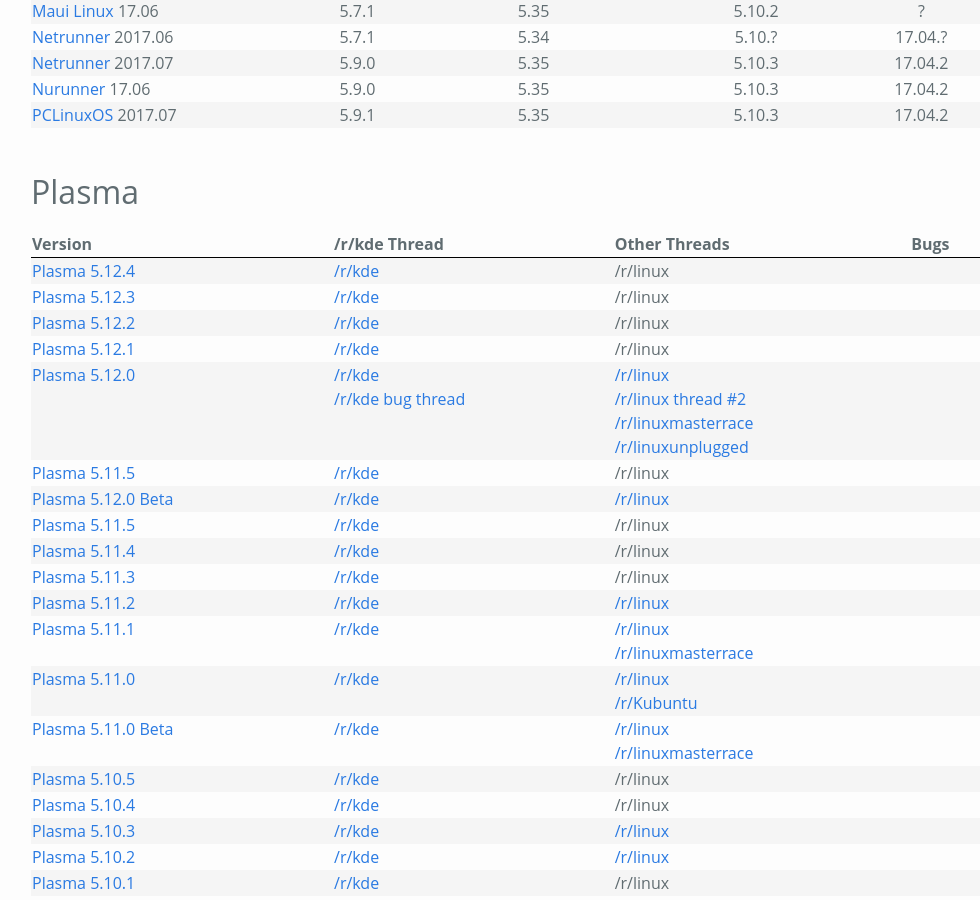
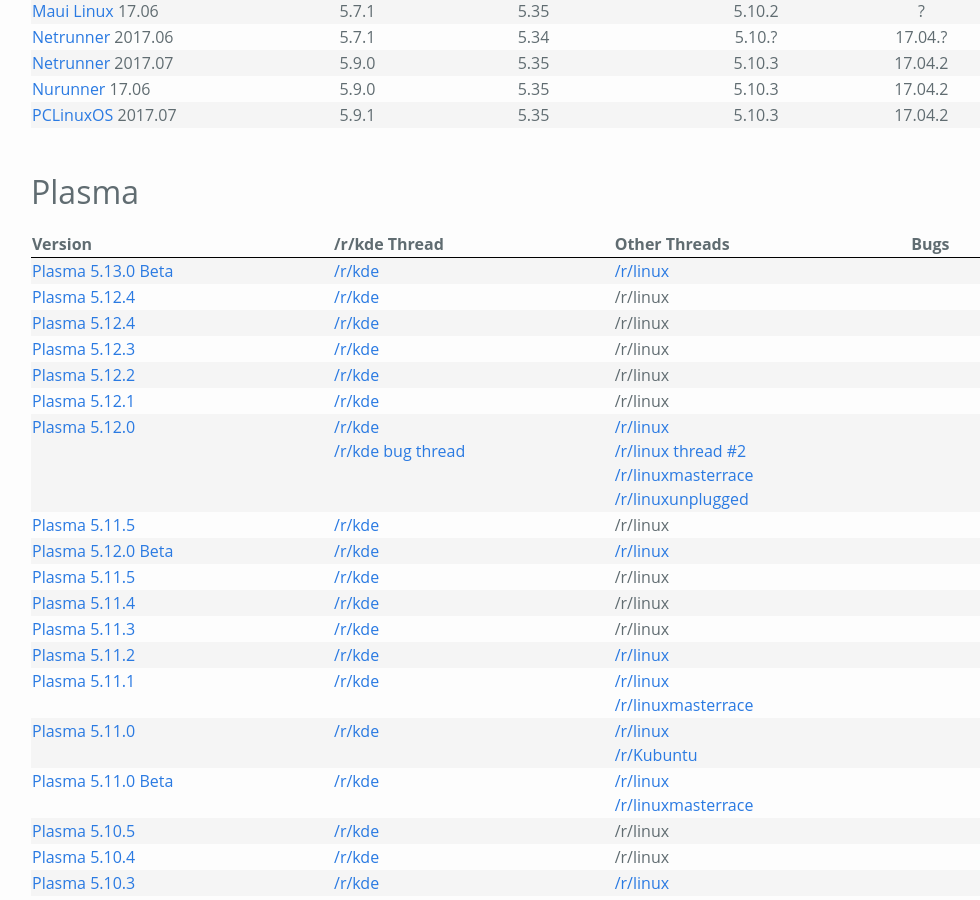
Before and after one commit to Zren/zren.github.io, a Jekyll site: the page built from kde_versions.md, in a window 1280 px wide and 900 px high, scrolled down 928 px. Shown: the whole window, without its empty margins (127-1107 px from the left). Built offline with Jekyll 4.4.1, drawn with Linux system fonts in a browser that asks for light colours.

Commit message:
Add versions up to plasma 5.13 beta

```diff
--- a/kde_versions.md
+++ b/kde_versions.md
@@ -172,6 +172,26 @@
     </tr>
   </thead>
   <tbody>
+    <tr>
+      <td><a href="https://www.kde.org/announcements/plasma-5.12.90.php">Plasma 5.13.0 Beta</a></td>
+      <td><a href="https://www.reddit.com/r/kde/comments/8kdjz7/kde_plasma_513_beta_fast_lightweight_and_full/">/r/kde</a></td>
+      <td>
+        <a href="https://www.reddit.com/r/linux/comments/8kdw1z/kde_plasma_513_beta_fast_lightweight_and_full/">/r/linux</a>
+      </td>
+      <td>
+        <ul>
+        </ul>
+      </td>
+    </tr>
+    <tr>
+      <td><a href="https://www.kde.org/announcements/plasma-5.12.5.php">Plasma 5.12.4</a></td>
+      <td><a href="https://www.reddit.com/r/kde/comments/8g8wbn/kde_plasma_5125_bugfix_release_for_may/">/r/kde</a></td>
+      <td><a>/r/linux</a></td>
+      <td>
+        <ul>
+        </ul>
+      </td>
+    </tr>
     <tr>
       <td><a href="https://www.kde.org/announcements/plasma-5.12.4.php">Plasma 5.12.4</a></td>
       <td><a href="https://www.reddit.com/r/kde/comments/87i9vh/kde_plasma_5124_bugfix_release_for_march/">/r/kde</a></td>
```
